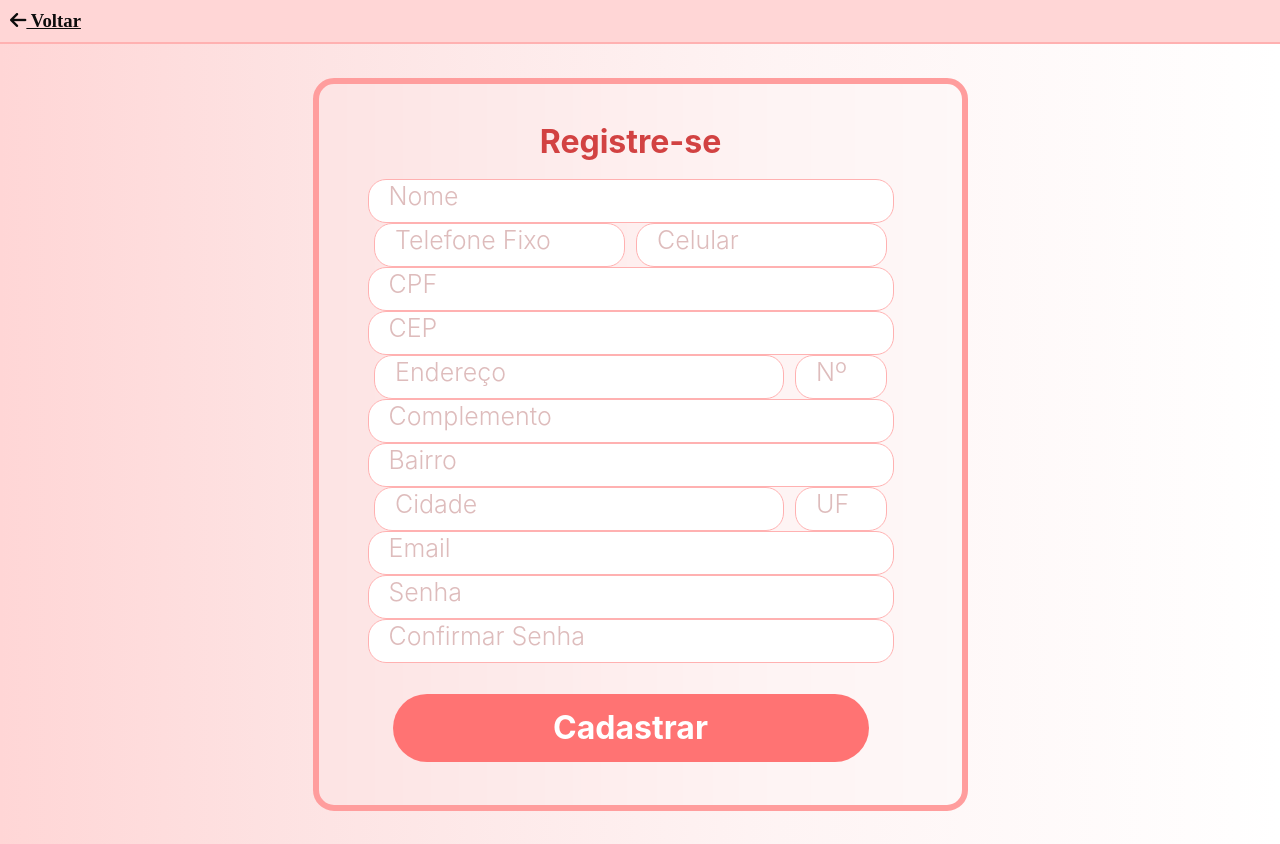
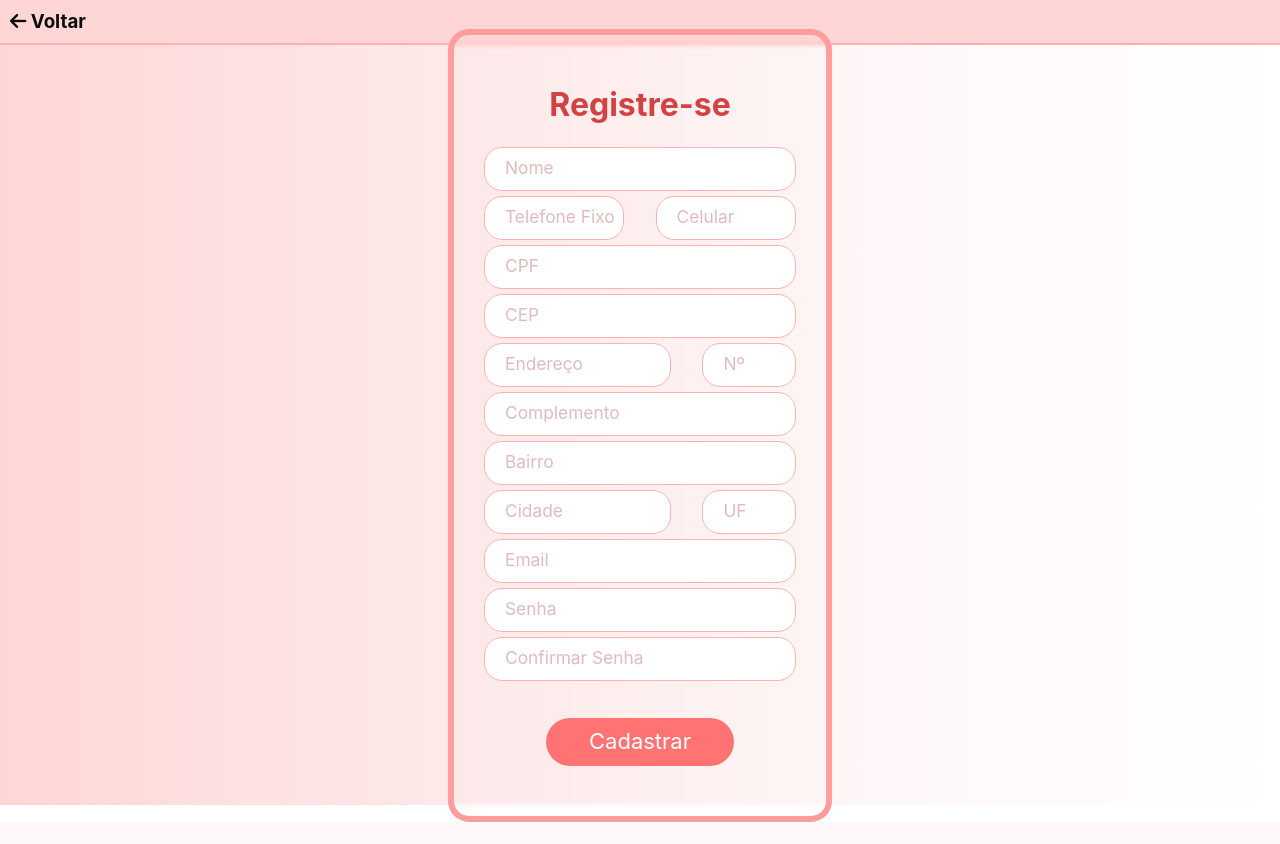
Before and after one commit to larissa-NUF/alge, a PHP site: page /singin.html in a window 1280 px wide. After the commit the page ends 822 px from the top, so only its background shows below. Run offline with PHP 8.4, Linux system fonts and the light colour scheme; some libraries are stand-ins or nearby versions.

Commit message:
feat: Foi arrumado a página de cadastro

```diff
--- a/css/singin.css
+++ b/css/singin.css
@@ -1,42 +1,19 @@
-*{
-    padding:0;
-    margin:0;
-    vertical-align:baseline;
-    list-style:none;
-    border:0
-}
-
 .container{
     display: flex;
     justify-content: center;
     align-items: center;
-   height:100vh;
-
-
-
+    height: 95vh;
     background: linear-gradient(90deg, #FFD6D6 0%, rgba(252, 209, 209, 0.6) 24.48%, rgba(252, 215, 215, 0.28) 60.42%, #FFFFFF 100%);
 }
-.telfix-cel {
-    display: flex;
-    flex-direction: row;
-}
-.endcep {
-    display: flex;
-    flex-direction: row;
-}
+
 .register-box{
     display: flex;
     flex-direction:column;
-    flex-wrap: wrap;
     align-items: center;
     justify-content: center;
-
-    box-sizing: border-box;
-
-
-
-    padding: 38px 68px 43px 49px;
-
+    gap: 5px;
+    width: 30%;
+    padding: 50px 30px;
     border: 6px solid #FF9D9D;
     backdrop-filter: blur(2px);
     /* Note: backdrop-filter has minimal browser support */
@@ -44,10 +21,8 @@
     border-radius: 21px;
 }
 
-input{
-    box-sizing: border-box;
-
-    width: 526px;
+.campo{
+    width: 100%;
     height: 44px;
     padding-left: 20px;
 
@@ -56,36 +31,45 @@ input{
     border-radius: 18px;
 }
 
+.register-box div {
+    display: flex;
+    flex-direction: row;
+    width: 100%;
+    justify-content: space-between;
+}
+
+
+
 button{
-    width: 476px;
-    height: 68px;
-
+    width: 60%;
+    height: 48px;
     background: #FF7373;
     border-radius: 50px;
+    border: none;
+    transition: .5s;
 }
 
-.cadastro{
+button:hover{
+    background-color: #D24242;
+    cursor: pointer;
+}
+
+button span{
     width: 196px;
     height: 38px;
-
-    font-family: 'Inter';
-    font-style: normal;
-    font-weight: 700;
-    font-size: 32px;
+    font-size: 22px;
     line-height: 39px;
     text-align: center;
 
     color: #FFFFFF;
 }
 
-input::placeholder{
+
+.campo::placeholder{
     font-family: 'Inter';
     font-style: normal;
-    font-weight: 300;
-    font-size: 25px;
+    font-size: 1.3em;
     line-height: 30px;
-
-
     color: #DEBCBC;
 }
 
@@ -121,70 +105,21 @@ input::placeholder{
     color: #D24242;
 }
 
-.numberHouse{
-    width: 92px;
+
+.phone, .cellphone, .uf, .cidade, .numberHouse, .endereço{
+    width: 45%;
     height: 44px;
+    background: #FFFFFF;
 }
 
-.uf{
-    width: 92px;
-    height: 44px;
+.endereço, .cidade{
+    width: 60%;
 }
 
-.cidade{
-    width: 410px;
-    height: 44px;
-    margin-right: 10px;
-    margin-right: 11px;
-}
-
-.endereço{
-    width: 410px;
-    height: 44px;
-    margin-right: 10px;
-    margin-right: 11px;
-}
-
-.rectangle{
-    position: absolute;
-    top:-2px;
-    left: -6px;
-    box-sizing: border-box;
-
-    width: 100%;
-    height: 53px;
-
-    background: rgba(255, 173, 173, 0.19);
-    border: 2px solid #FFB1B1;
-}
-
-.back{
-    font-family: 'Inter';
-    font-style: normal;
-    font-weight: 300;
-    font-size: 34px;
-    line-height: 41px;
-
-    color: #280D00  ;
-}
-
-.phone{
-    width: 251px;
-    height: 44px;
-    background: #FFFFFF;
-    border: 1px solid #FFB1B1;
-    border-radius: 18px;
-    margin-right: 11px;
-}
-
-.cellphone{
-    width: 251px;
-    height: 44px;
-    background: #FFFFFF;
-    border: 1px solid #FFB1B1;
-    border-radius: 18px;
+.numberHouse, .uf{
+    width: 30%;
 }
 
 .senha{
-    margin-bottom: 31px;
+    margin-bottom: 32px;
 }
--- a/shopcart.html
+++ b/shopcart.html
@@ -25,7 +25,7 @@
                 <div class="btns">
                     <a href="login.html">Entrar</a>
 
-                    <a href="#">Criar sua conta</a>
+                    <a href="singin.html">Criar sua conta</a>
                 </div>
 
             </div>
--- a/singin.html
+++ b/singin.html
@@ -4,8 +4,9 @@
     <meta charset="UTF-8">
     <meta http-equiv="X-UA-Compatible" content="IE=edge">
     <meta name="viewport" content="width=device-width, initial-scale=1.0">
+    <link rel="stylesheet" href="css/reset.css">
     <link rel="stylesheet" href="css/singin.css">
-    <title>Document</title>
+    <title>Cadastro</title>
 </head>
 <body>
     <div class="menu">
@@ -15,30 +16,31 @@
     <div class="container">
         <div class="register-box">
             <Span class="registra">Registre-se</Span>
-            <input type="text" placeholder="Nome">
-            <div class="telfix-cel">
-                <input type="text" placeholder="Telefone Fixo" class="phone">
-                <input type="text" placeholder="Celular" class="cellphone">
+            <input type="text" placeholder="Nome" class="campo">
+            <div>
+                <input type="text" placeholder="Telefone Fixo" class="campo phone">
+                <input type="text" placeholder="Celular" class="campo cellphone">
             </div>
-            <input type="text" placeholder="CPF">
+            <input type="text" placeholder="CPF" class="campo">
 
-            <input type="text" placeholder="CEP">
-            <div class="endcep">
-                <input type="text" placeholder="Endereço" class="endereço">
-                <input type="text" placeholder="Nº" class="numberHouse">
+            <input type="text" placeholder="CEP" class="campo">
+            <div>
+                <input type="text" placeholder="Endereço" class="campo endereço">
+                <input type="text" placeholder="Nº" class="campo numberHouse">
             </div>
-            <input type="text" placeholder="Complemento">
-            <input type="text" placeholder="Bairro">
-            <div class="endcep">
-                <input type="text" placeholder="Cidade" class="cidade">
-                <input type="text" placeholder="UF" class="uf">
-                </div>
-                <input type="text" placeholder="Email">
-                <input type="password" placeholder="Senha">
-                <input type="password" placeholder="Confirmar Senha" class="senha">
-                <button><span class="cadastro">Cadastrar</span></button>
+            <input type="text" placeholder="Complemento" class="campo">
+            <input type="text" placeholder="Bairro" class="campo">
+            <div>
+                <input type="text" placeholder="Cidade" class="campo cidade">
+                <input type="text" placeholder="UF" class="campo uf">
             </div>
+
+            <input type="text" placeholder="Email" class="campo">
+            <input type="password" placeholder="Senha" class="campo">
+            <input type="password" placeholder="Confirmar Senha" class="campo senha">
+            <button><span>Cadastrar</span></button>
         </div>
+    </div>
         <script src="https://kit.fontawesome.com/8ec8caa784.js" crossorigin="anonymous"></script>
 </body>
 </html>
```
